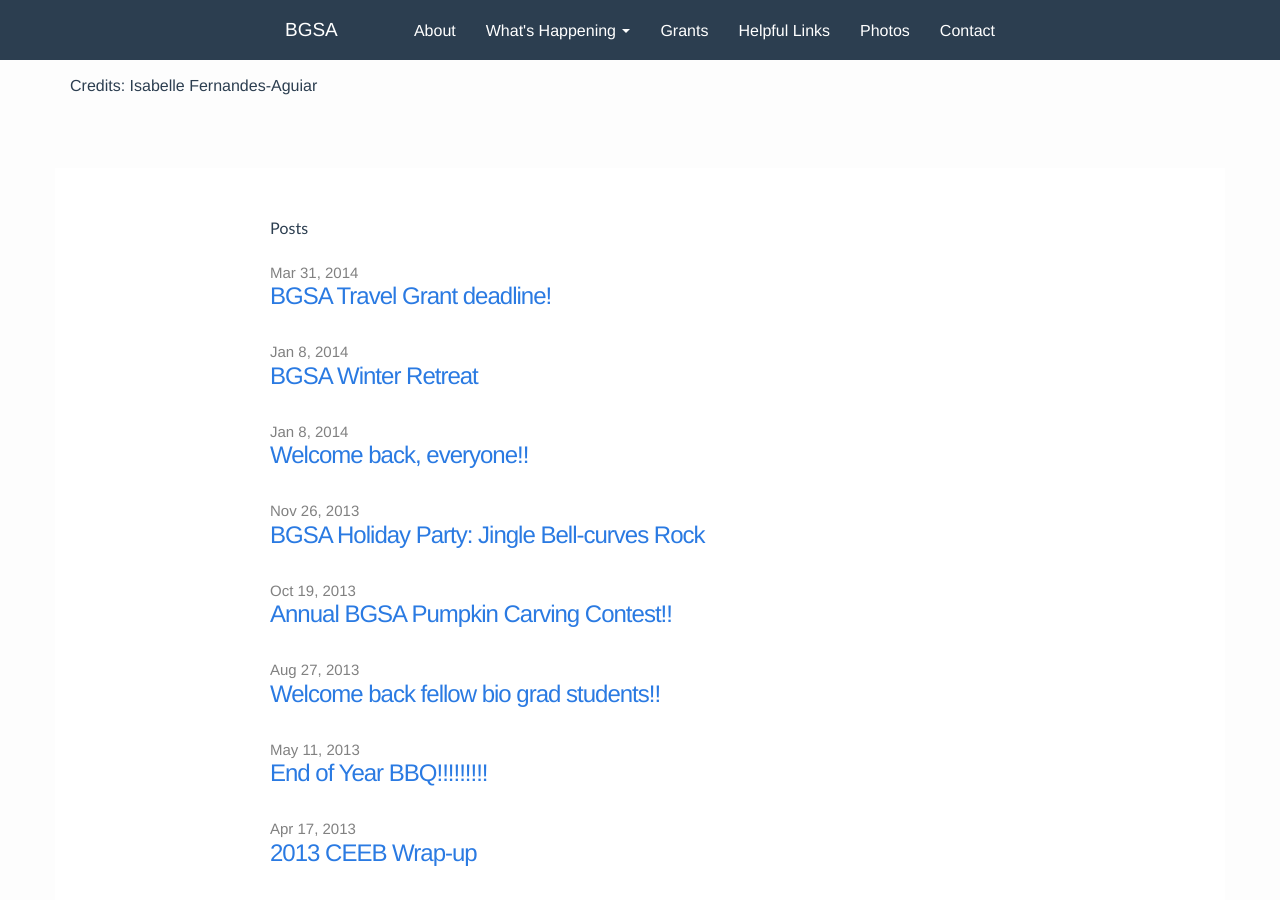
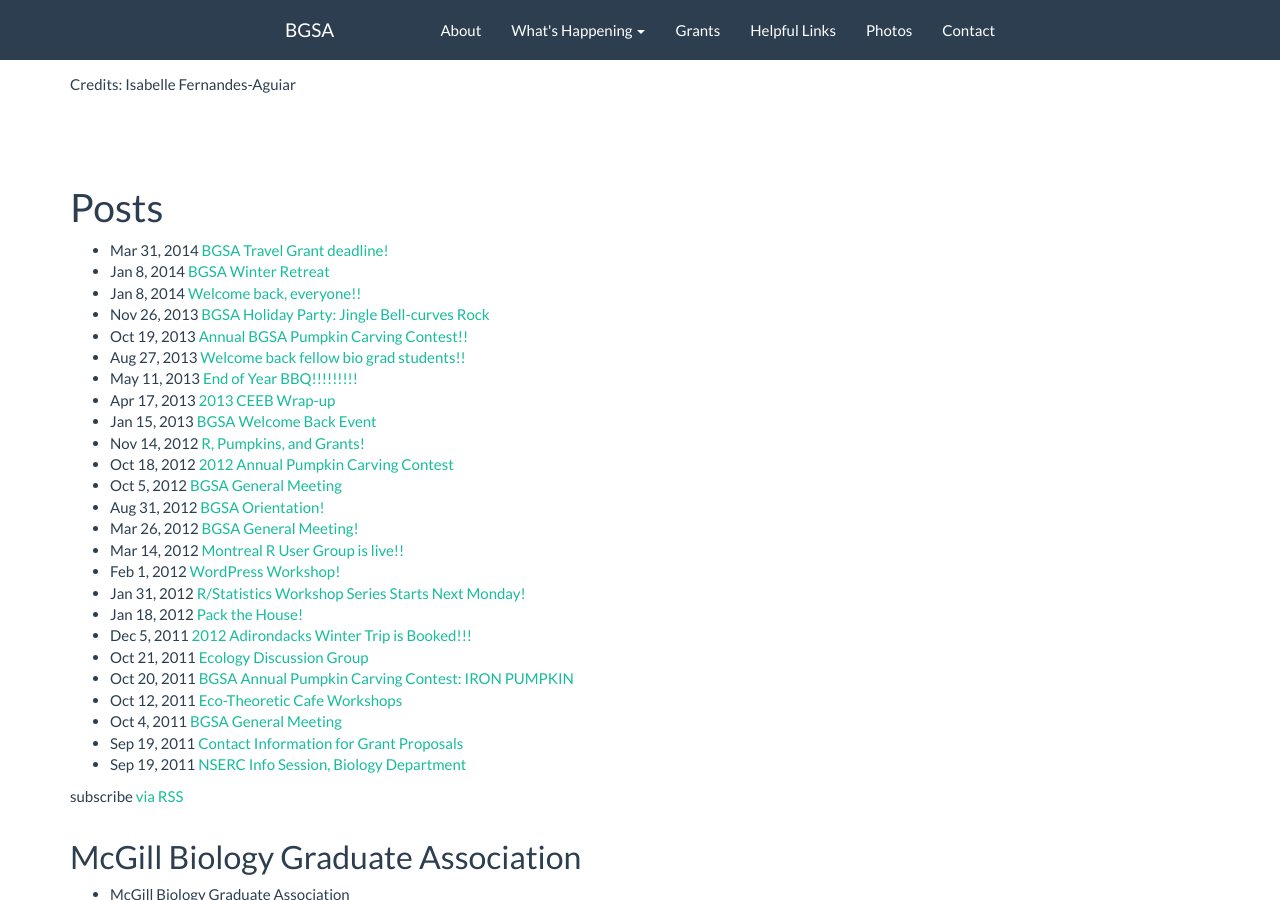
Before and after one commit to McGillBGSA/McGillBGSA.github.io, a Jekyll site: the page built from index.html, in a window 1280 px wide and 900 px high. Built offline with Jekyll 4.4.1, drawn with Linux system fonts in a browser that asks for light colours; nearby versions of some CDN libraries; the list of posts is cut into pages by our own code.

Commit message:
remove default jekyll stylesheet

```diff
--- a/_includes/head.html
+++ b/_includes/head.html
@@ -7,7 +7,6 @@
     <link rel="canonical" href="{{ page.url | replace:'index.html','' | prepend: site.baseurl | prepend: site.url }}">
 
     <link rel="stylesheet" href="{{ "/css/bootstrap.min.css" | prepend: site.baseurl }}">
-    <link rel="stylesheet" href="{{ "/css/jekyll.css" | prepend: site.baseurl }}">
 
     <!-- Custom CSS -->
     <link rel="stylesheet" href="{{ "/css/main.css" | prepend: site.baseurl }}">
```
